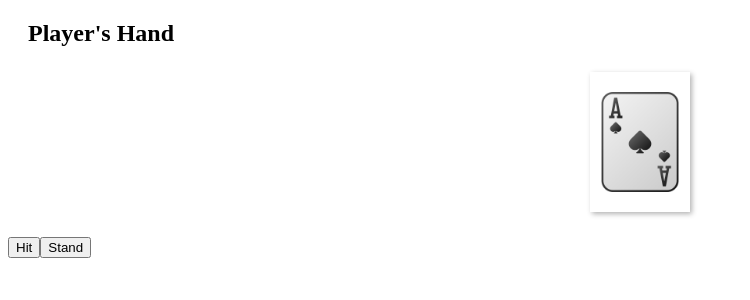
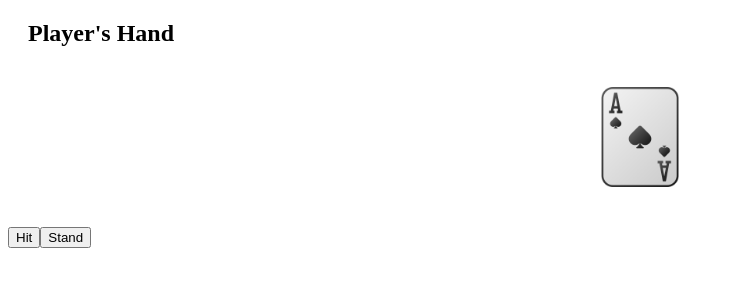
Before and after one commit to telenorbenedicte/vue-nuxt-blackjack, a Nuxt app: page / in a window 1280 px wide. Both pictures are taken after a click on the button "Hit". Shown: the top 300 px of the page, without its empty margins (0-750 px from the left). Built offline with nearby package versions, Linux system fonts and the light colour scheme.

Commit message:
Remove border around cards

```diff
--- a/components/Card.vue
+++ b/components/Card.vue
@@ -98,8 +98,8 @@ export default {
   display: flex; /* Use flexbox for centering */
   align-items: center; /* Center horizontally */
   justify-content: center; /* Center vertically */
-  margin: 5px; /* Space between cards */
-  box-shadow: 2px 2px 5px rgba(0, 0, 0, 0.3); /* Shadow for depth */
+  /* margin: 5px; */ /* Remove space between cards */
+  /* box-shadow: 2px 2px 5px rgba(0, 0, 0, 0.3); */ /* Remove shadow for depth */
 }
 
 .card-image {
```
